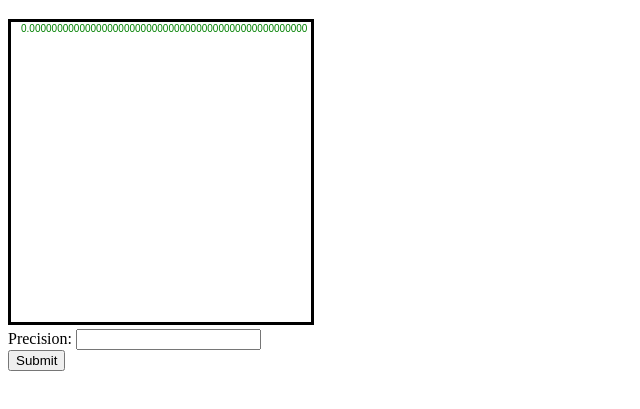
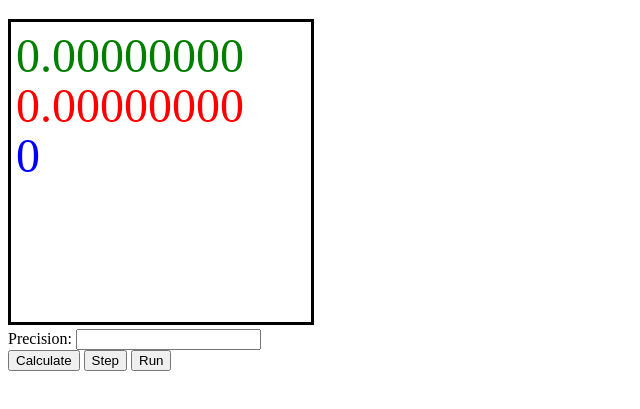
Before and after one commit to jnthn-stpp/jnthn-code, a plain HTML site: page honors/index.html in a window 1280 px wide. Shown: the part 61-470 px from the top of the page, without its empty margins (0-640 px from the left). Drawn offline with Linux system fonts and the light colour scheme.

Commit message:
Example works well, have not tested how long it will run for.
TODO:
Add a graphical user interface
Change to work with numbers other than sqrt(2)
hardcode the precision

```diff
--- a/honors/index.html
+++ b/honors/index.html
@@ -18,7 +18,9 @@
   <form id="frm1">
    Precision: <input type="text" id="irr-field"/>
   </form>
-  <button onClick="irrAction();">Submit</button>
+  <button onClick="irrAction();">Calculate</button>
+  <button onClick="step();">Step</button>
+  <button onClick="run();">Run</button>
 
 </body>
 </html>
--- a/honors/irr.js
+++ b/honors/irr.js
@@ -1,4 +1,7 @@
+var num = new BigNumber(0);
 var ans = new BigNumber(0);
+var div = new BigNumber(1);
+var steps = 0;
 
 var rootTwo = function(x){
     if(x === 0){
@@ -11,14 +14,44 @@ var rootTwo = function(x){
 
 var irrAction = function(){
     var field = document.getElementById("irr-field");
-    ans = rootTwo(field.value).minus(new BigNumber(1));
+    num = rootTwo(field.value).minus(new BigNumber(1));
 };
+
+var step = function(){
+    if(div.gt(ans)){
+	ans = ans.plus(num);
+    }
+
+    ans = ans.minus(div);
+
+    steps += 1;
+
+
+};
+
 var irr = function(ctx){
     //called every loop
 
     ctx.clearRect(0, 0, 300, 300);
     ctx.fillStyle = "green";
 
-    ctx.font = "48px, Serif";
-    ctx.fillText(ans.toFormat(50), 10, 10);
+    ctx.font = "48px Serif";
+    ctx.fillText(num.toFormat(8), 5, 50);
+    ctx.fillStyle = "red";
+    ctx.fillText(ans.toFormat(8), 5, 100);
+    ctx.fillStyle = "blue";
+    ctx.fillText(steps, 5, 150);
 };
+
+var run = function(){
+
+    var canvas = document.getElementById("irr-canvas");
+    var ctx = canvas.getContext("2d");
+
+    if(!(ans.equals(new BigNumber(0)))){
+	step();
+	irr(ctx);
+    }
+    window.requestAnimationFrame(run);
+
+};
```
